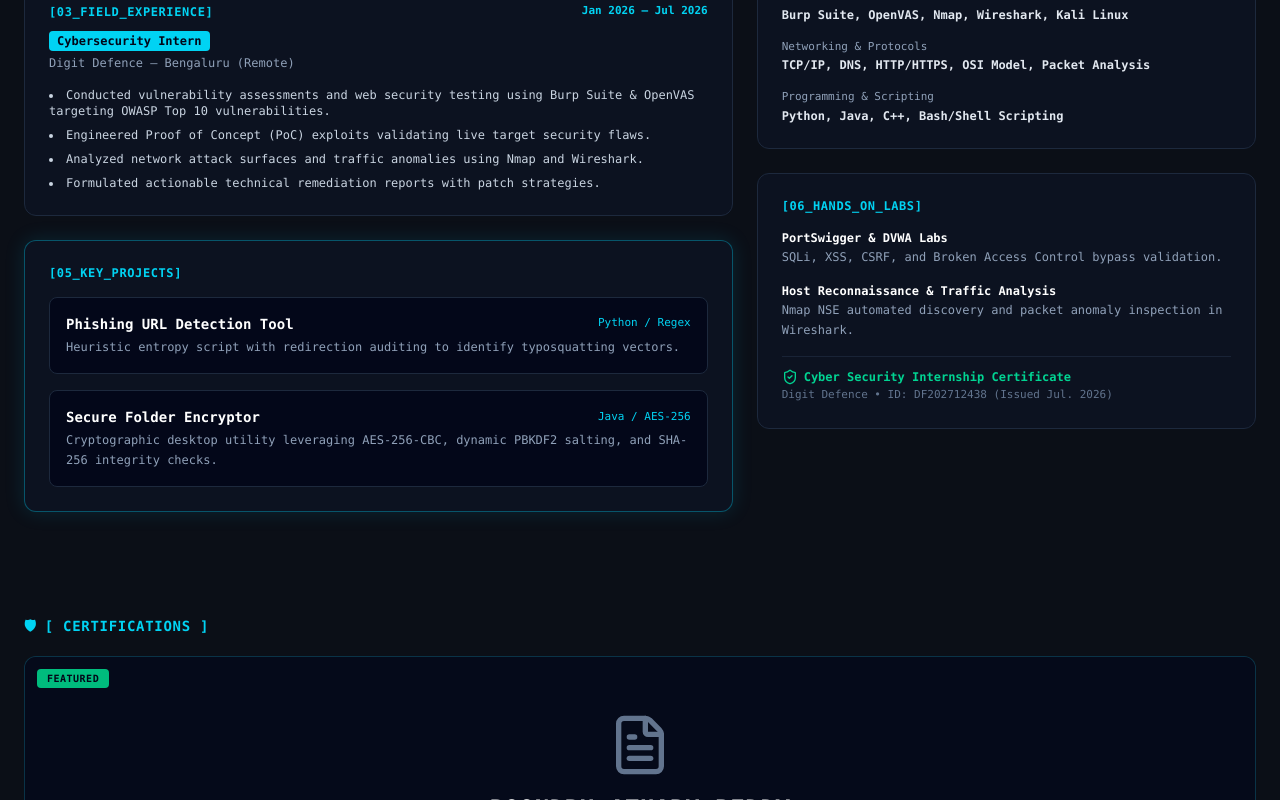
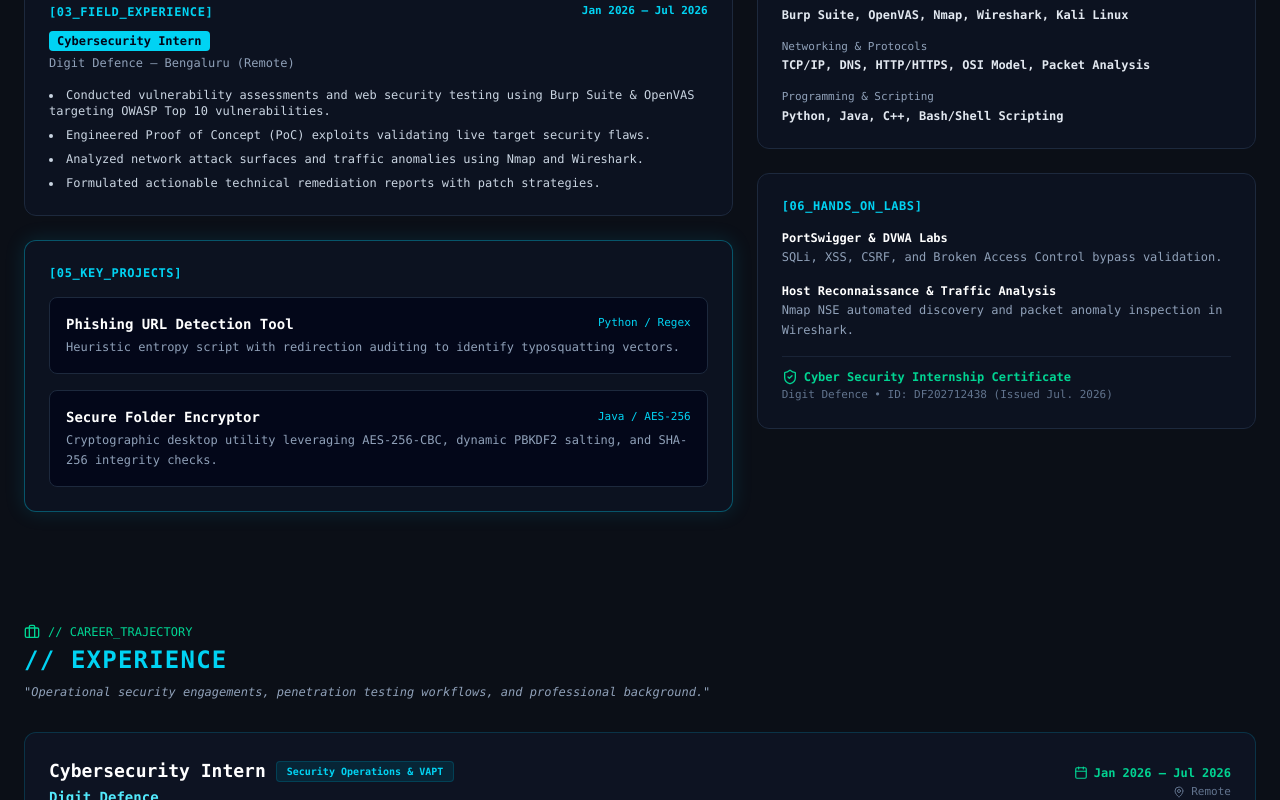
Before and after one commit to atharvreddy04/atharv-reddy-cyber-portfolio, a React (Vite) app: page / in a window 1280 px wide. Shown: the part 2000-2800 px from the top of the page. Built offline with nearby package versions, Linux system fonts and the light colour scheme.

Commit message:
fix: attach id and scroll-margin to Experience section for navbar anchor navigation

```diff
--- a/src/App.tsx
+++ b/src/App.tsx
@@ -4,6 +4,7 @@ import { Hero } from './components/Hero';
 import { MetricsBar } from './components/MetricsBar';
 import { AboutJson } from './components/AboutJson';
 import { ResumeCV } from './components/ResumeCV';
+import { Experience } from './components/Experience';
 import { Certifications } from './components/Certifications';
 import { GithubMonitor } from './components/GithubMonitor';
 import { RecruitmentBanner } from './components/RecruitmentBanner';
@@ -30,6 +31,11 @@ function App() {
           <ResumeCV />
         </SectionReveal>
 
+        {/* Experience Target Section for #experience */}
+        <SectionReveal variant="primary">
+          <Experience />
+        </SectionReveal>
+
         <Certifications />
 
         <SectionReveal variant="secondary">
--- a/src/components/Experience.tsx
+++ b/src/components/Experience.tsx
@@ -46,7 +46,7 @@ const experiences: ExperienceItem[] = [
 
 export const Experience: React.FC = () => {
   return (
-    <section id="experience" className="px-6 py-12 max-w-7xl mx-auto font-mono">
+    <section id="experience" className="scroll-mt-20 px-6 py-12 max-w-7xl mx-auto font-mono">
       {/* Token Header */}
       <div className="flex items-center gap-2 text-xs text-emerald-400 mb-1">
         <Briefcase className="h-4 w-4" />
@@ -91,7 +91,6 @@ export const Experience: React.FC = () => {
               </div>
             </div>
 
-            {/* Bullet Points */}
             <ul className="space-y-2 mt-4 text-xs text-slate-300">
               {exp.responsibilities.map((resp, idx) => (
                 <li key={idx} className="flex items-start gap-2.5">
@@ -101,7 +100,6 @@ export const Experience: React.FC = () => {
               ))}
             </ul>
 
-            {/* Tech Badges */}
             <div className="flex flex-wrap items-center gap-2 pt-4 mt-4 border-t border-slate-800/80 text-[11px]">
               <span className="text-slate-500 font-semibold text-[10px] uppercase tracking-wider">
                 Tech &amp; Tools:
--- a/src/index.css
+++ b/src/index.css
@@ -1,4 +1,8 @@
 @import "tailwindcss";
+
+html {
+  scroll-behavior: smooth;
+}
 
 body {
   margin: 0;
```
